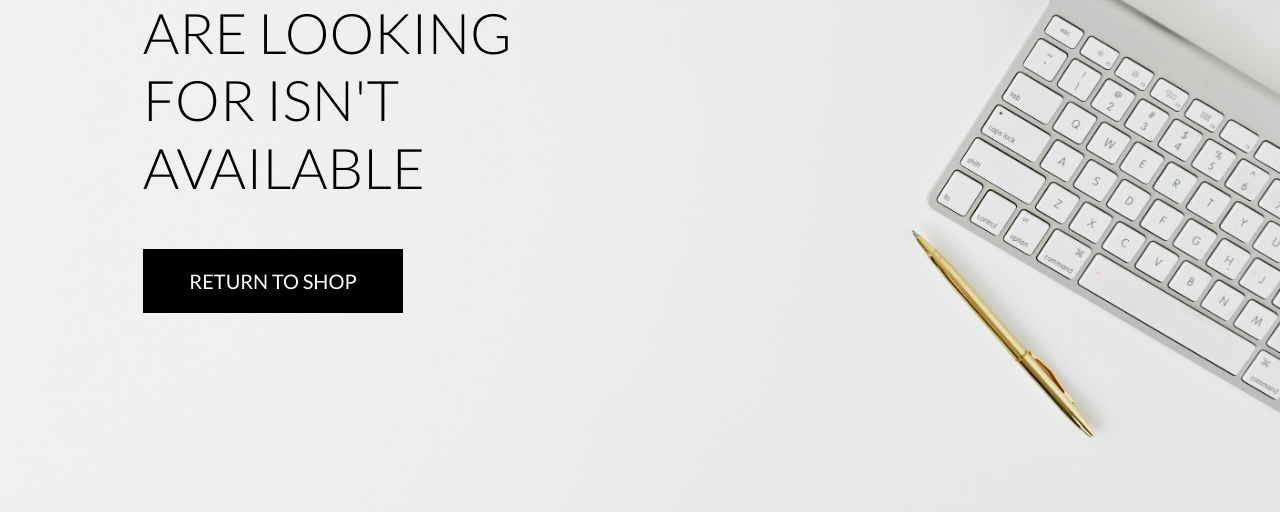
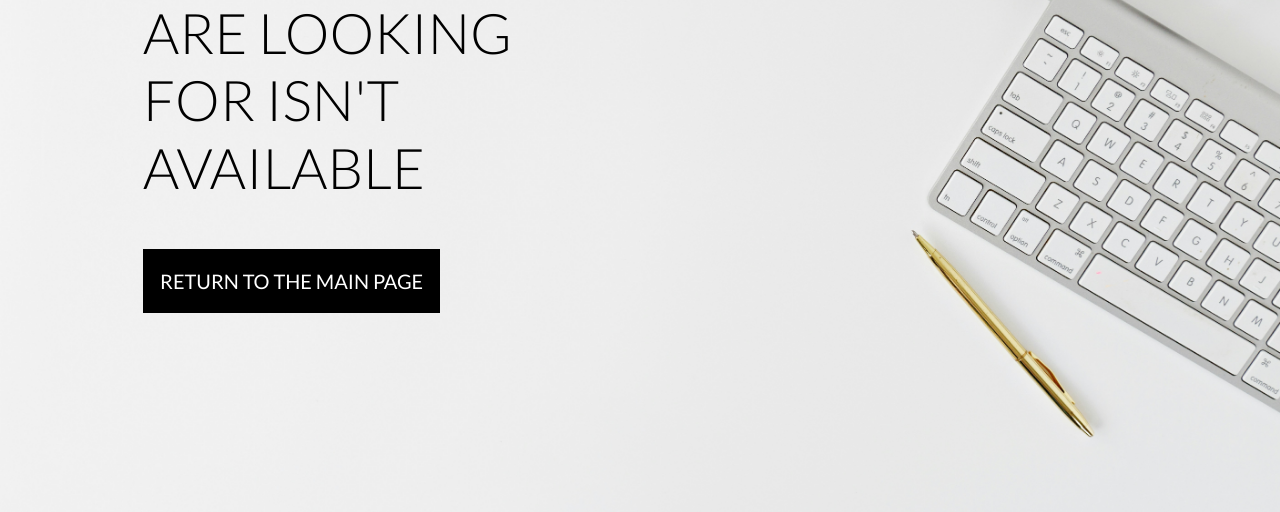
Before and after one commit to ssmerd/creative-design, a Django app: template templates/errors/404.html in a window 1280 px wide. Shown: the part 256-768 px from the top of the page. Run offline with Django 3.2, Linux system fonts and the light colour scheme; the template is opened without the code that fills it, so the values that code supplies are empty; some libraries are stand-ins or nearby versions.

Commit message:
Add error404

```diff
--- a/templates/errors/404.html
+++ b/templates/errors/404.html
@@ -14,9 +14,9 @@
                 </h1>
                 <div class="my-5">
                     <h4>
-                        <a href="{% url 'designs' %}"
+                        <a href="{% url 'home' %}"
                             class="shop-now-button btn btn-lg rounded-0 text-uppercase py-3">
-                                Return to shop
+                                Return to the main page
                         </a>
                     </h4>
                 </div>
```
